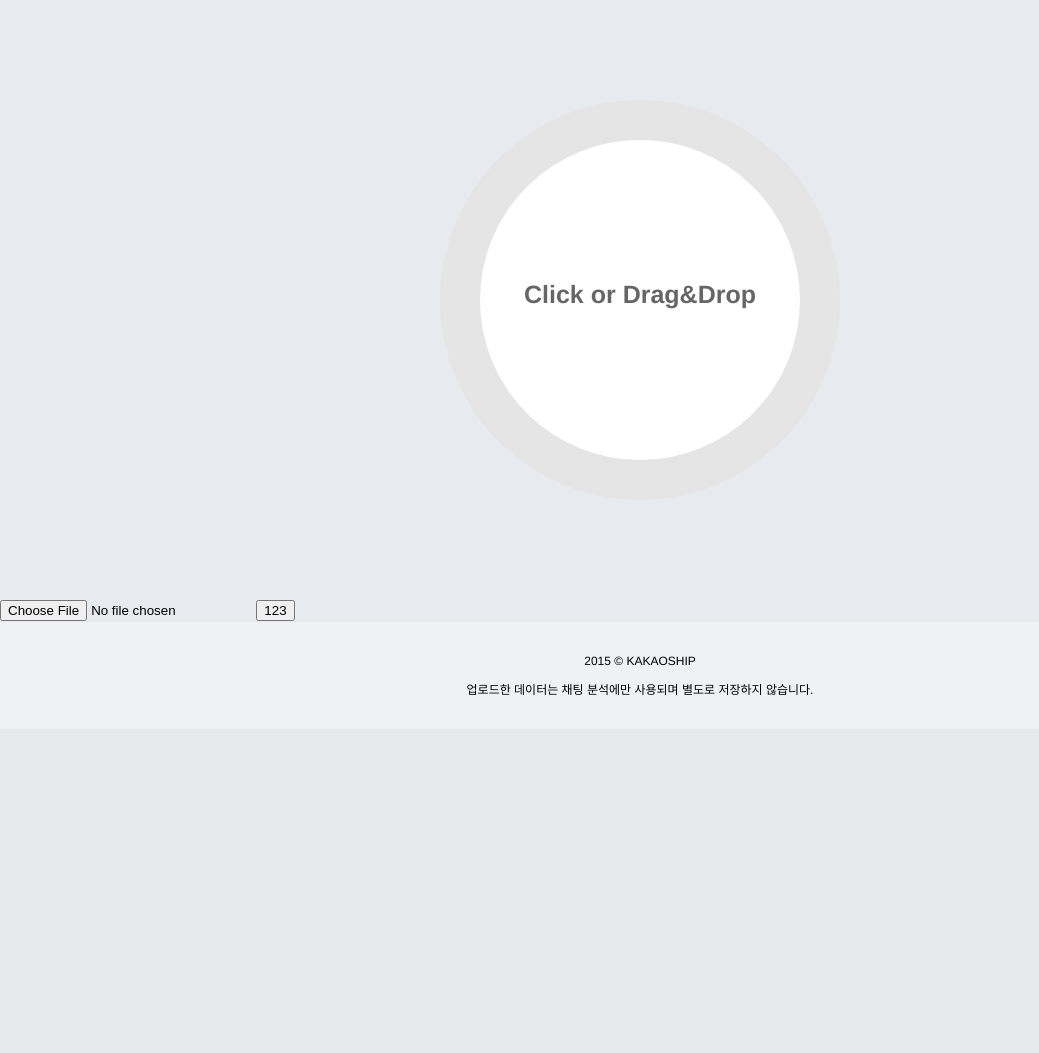
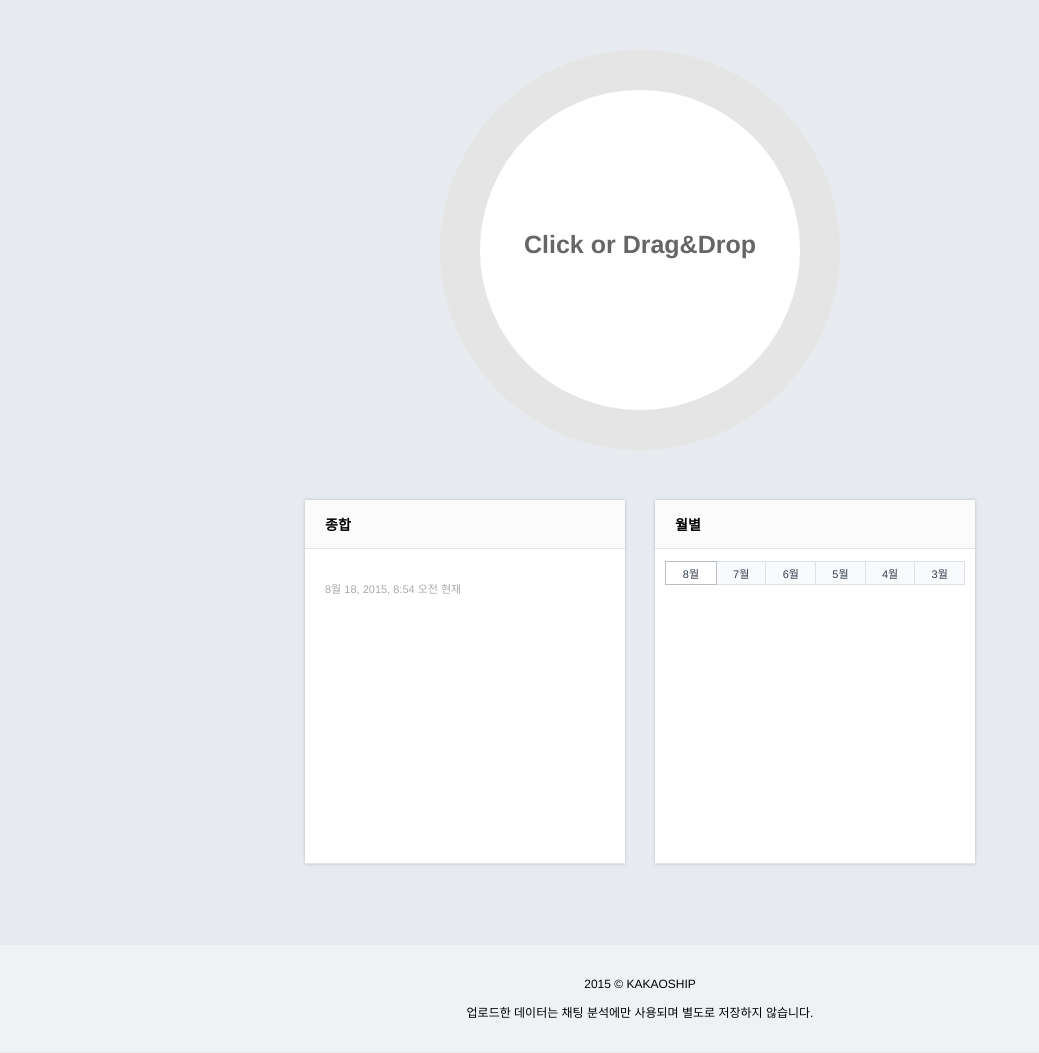
Before and after one commit to suziewithz/kakaoship, a Django app: page / in a window 1280 px wide. Shown: the part 91-1144 px from the top of the page, without its empty margins (0-1039 px from the left). Before the commit the page ends 786 px from the top, so only its background shows below. Run offline with Django 3.2, Linux system fonts and the light colour scheme; data that the repository does not hold is empty; parts of the project's set-up code (start-up, migrations or seed data) failed here and were passed over.

Commit message:
메인 화면 단어 랭킹 출력

```diff
--- /dev/null
+++ b/static/css/ranking.css
@@ -0,0 +1,63 @@
+@charset "utf-8";
+.ranking{width:670px;margin:0 auto 50px auto;}
+.ranking li{list-style-type: none;}
+.ranking ol{padding:0;margin: 0}
+.section_realtime{
+	width: 320px;
+	float: left;
+}
+.section_monthly{
+	width: 320px;
+	float: right;
+}
+.clear{
+	clear: both;
+}
+.ranking-container {
+    position: relative;
+    padding: 0;
+    background-color: #fff;
+    -webkit-box-shadow: 0 0 3px rgba(0,0,0,.2);
+    -moz-box-shadow: 0 0 3px rgba(0,0,0,.2);
+    box-shadow: 0 0 3px rgba(0,0,0,.2);
+    margin-bottom: 30px;
+}
+.ranking-container .ranking-header {
+    position: relative;
+    padding: 14px 10px;
+    border-bottom: 1px solid #e5e5e5;
+    background-color: #fbfbfb;
+}
+.ranking-container .ranking-item {
+    position: relative;
+    height: 300px;
+    padding: 7px 10px;
+    vertical-align: top;
+    border-bottom: 1px solid #e5e5e5;
+}
+.ranking-container .ranking-item .ranking-item-monthly{
+	padding: 10px;
+}
+.ranking-monthly{
+	display: none;
+}
+
+/* 실시간 */
+.lst_ranking li{margin-top:11px;padding:0 3px 0 3px;}
+.lst_ranking li:first-child{margin-top:0}
+.lst_ranking li em{font-family:tahoma,sans-serif;font-size:11px;font-style:normal}
+.lst_ranking li .num{display:block;float:left;min-width:13px;_width:13px;height:12px;margin-right:9px;border:1px solid #e0e0e0;color:#666;line-height:12px;text-align:center}
+.lst_ranking li .tit{display:block;font-size:12px;color:#000;}
+.lst_ranking li .freq{float: right;display:block;color:#666}
+
+
+.ranking-item-monthly .date{font-size: 11px; color:#aaaaaa;}
+/* 월별 */
+.tab_monthly{overflow:hidden;position:relative;top:-7px;width:300px;margin-bottom:3px;zoom:1}
+.tab_monthly .lst_month{padding-left:1px}
+.tab_monthly .lst_month li{float:left;width:16.6%;font-family:'돋움',dotum,'Apple SD Gothic NEO',helvetica,sans-serif;font-size:11px;text-align:center}
+.tab_monthly .lst_month li:first-child{width:17%}
+.tab_monthly .lst_month li a,.tab_monthly .lst_month li span{display:block;margin-left:-1px;padding:6px 0 3px;border:1px solid #dde1e5;background-color:#f9fafb;color:#a0a3aa;line-height:13px}
+.tab_monthly .lst_month li a{color:#333c4f;text-decoration:none}
+.tab_monthly .lst_month li.selected{position:relative}
+.tab_monthly .lst_month li.selected a{border-color:#babec5;background-color:#fff}
--- a/static/css/style.css
+++ b/static/css/style.css
@@ -77,7 +77,7 @@ h3{
 /*======= MAIN =======*/
 
 .holder-wrapper{
-  padding: 50px 0 100px;
+  padding: 0px 0 50px;
 }
 .txt{
   position: absolute;
--- a/templates/index.html
+++ b/templates/index.html
@@ -10,13 +10,22 @@
 
 	    <!-- css -->
 	    <link href="/static/css/style.css" rel="stylesheet">
+	    <link href="/static/css/ranking.css" rel="stylesheet">
 
 	    <!-- js -->
 		<script src="/static/js/jquery-1.11.1.min.js"></script>
 		<script type="text/javascript">
 			$(function(){
 				$('.ppc-progress-fill').css('transform','rotate('+ 0 +'deg)');
+				showMonthlyRanking({{todayMonth}});
 			});
+			function showMonthlyRanking(m){
+				$(".lst_month > li").removeClass("selected");
+				$(".ranking-monthly").css("display","none");
+
+				$("#tab-" + m).addClass("selected");
+				$("#monthly-" + m).css("display","block");
+			}
 		</script>
 		<script src="/static/js/progress.js"></script>
 		<script src="/static/js/upload.js"></script>
@@ -47,12 +56,62 @@
 					</div>
 				</div>
 			</div>
-			<form action="/upload" method="post"  enctype="multipart/form-data">
-				<input type="file" name="file">
-				<input type="submit" value="123">
-			</form>
+			<div>
+				<div class="ranking">
+					<div class="section_realtime">
+						<div class="ranking-container">
+						    <div class="ranking-header">
+						        <h3>종합</h3>
+						    </div>
+					        <div class="ranking-item">
+								<div class="ranking-item-monthly">
+									<ol class="lst_ranking">
+										{% for data in jsonMostWordAll %}
+											<li>
+												<em class="num">{{forloop.counter}}</em>
+												<em class="freq">{{data.value}}회</em>
+												<span class="tit">{{data.word}}</span>
+											</li>
+										{% endfor %}
+									</ol>
+									<span class="date"><br>{{nowDate}} 현재</span>
+								</div>
+					        </div>
+						</div>
+					</div>
+					<div class="section_monthly">
+						<div class="ranking-container">
+						    <div class="ranking-header">
+						        <h3>월별</h3>
+						    </div>
+					        <div class="ranking-item">
+						        <div class="tab_monthly">
+									<ul class="lst_month">
+										{% for data in jsonMostWordMonthly %}
+											<li id="tab-{{data.month}}"><a href="#" onclick="showMonthlyRanking('{{data.month}}');return false;">{{data.month}}월</a></li>
+										{% endfor %}
+									</ul>
+								</div>
+								{% for data in jsonMostWordMonthly %}
+									<div id="monthly-{{data.month}}" class="ranking-monthly">
+										<ol class="lst_ranking">
+											{% for data in data.list %}
+												<li>
+													<em class="num">{{forloop.counter}}</em>
+													<em class="freq">{{data.value}}회</em>
+													<span class="tit">{{data.word}}</span>
+												</li>
+											{% endfor %}
+										</ol>
+									</div>
+								{% endfor %}
+					        </div>
+						</div>
+					</div>
+					<div class="clear"></div>
+				</div>
+			</div>
 		</section>
-
 		<footer class="bg-gray">
 			<p>2015 © KAKAOSHIP</p>
 			<p>업로드한 데이터는 채팅 분석에만 사용되며 별도로 저장하지 않습니다.</p>
--- a/upload/views.py
+++ b/upload/views.py
@@ -26,35 +26,39 @@ import json
 def index(request):
 	list = []
 	#for data in FrequencyWordAll.objects.annotate(sum_count=Sum('count')).order_by("-sum_count")[0:20] :
-
-	for data in FrequencyWordAll.objects.raw('select sum(count) as sum_count, word, id from upload_frequencywordall group by word order by sum(count) desc limit 0,20'):
+	cnt = 1
+	for data in FrequencyWordAll.objects.raw('select sum(count) as sum_count, word, id from upload_frequencywordall group by word order by sum(count) desc limit 0,10'):
 		dic = collections.defaultdict()
 		dic['word'] = data.word
 		dic['value'] = str(data.sum_count)
 		list.append(dic)
-	jsonMostWordAll = json.dumps(list)
+		cnt = cnt + 1
+	jsonMostWordAll = list
 
 	#last month
 	todayYear = datetime.datetime.now().year
         todayMonth = datetime.datetime.now().month
 	jsonMostWordMonthly = []
-	for i in range(0,3) :
+	for i in range(0,6) :
 		year, month = month_sub(todayYear, todayMonth, i)
 		year_month = str(year) + "-" + "%02d" % month
 		list = []
-		for data in FrequencyWordAll.objects.filter(date=year_month).order_by('-count')[0:20] :
+		for data in FrequencyWordAll.objects.filter(date=year_month).order_by('-count')[0:10] :
                 	dic = collections.defaultdict()
                 	dic['word'] = data.word
                 	dic['value'] = str(data.count)
                 	list.append(dic)
-        	jsonMostWordMonthly.append(json.dumps(list))
+		result = {}
+		result['month'] = month
+		result['list'] = list
+        	jsonMostWordMonthly.append(result)
 
 	t = get_template('index.html')
 	html = t.render({
 		'jsonMostWordAll':jsonMostWordAll,
-		'jsonMostWordMonthly_1ago':jsonMostWordMonthly[0],
-		'jsonMostWordMonthly_2ago':jsonMostWordMonthly[1],
-		'jsonMostWordMonthly_3ago':jsonMostWordMonthly[2]
+		'todayMonth':todayMonth,
+		'jsonMostWordMonthly':jsonMostWordMonthly,
+		'nowDate':datetime.datetime.now()
 	}, request)
 	return HttpResponse(html)
 
```
Also changed, not shown: 1 other file.
